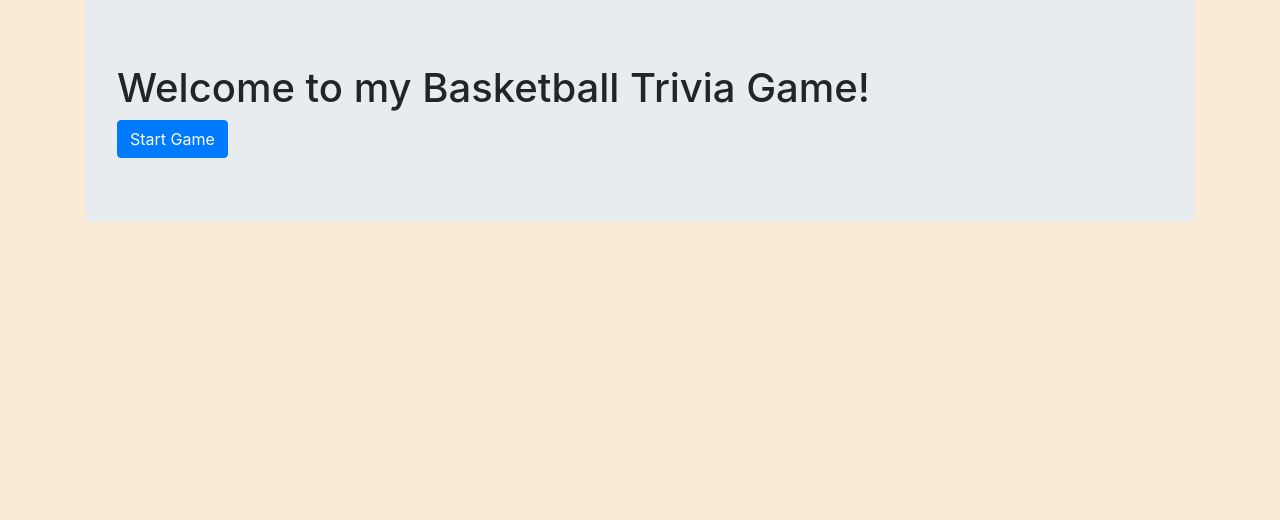
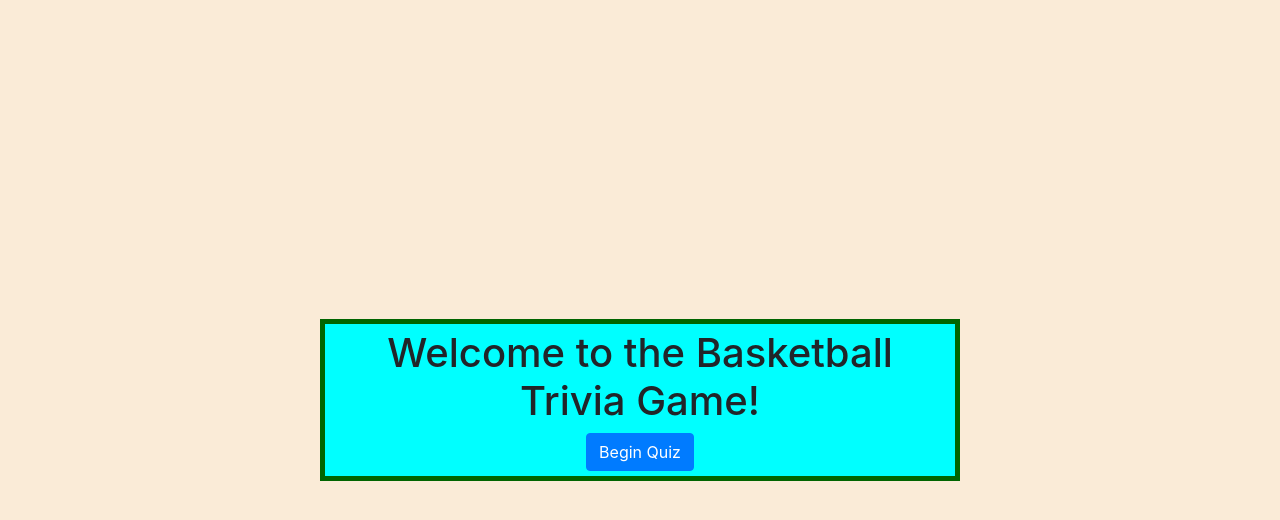
Before and after one commit to m3llington/TriviaGame, a plain HTML site: page index.html in a window 1280 px wide. Drawn offline with nearby package versions, Linux system fonts and the light colour scheme.

Commit message:
beginning rework of background, and changing of formatting of code

```diff
--- a/assets/css/style.css
+++ b/assets/css/style.css
@@ -7,6 +7,35 @@ body {
     padding: 5px;
 
 }
+#test {
+    position: fixed;
+    top: 50%;
+    left: 50%;
+    transform: translate(-50%, -50%);
+    -webkit-transform: translate(-50%, -50%);
+    -moz-transform: translate(-50%, -50%);
+    -o-transform: translate(-50%, -50%);
+    -ms-transform: translate(-50%, -50%);
+
+    text-align: center;
+    font-size: 20px;
+    background-color: cyan;
+    border: darkgreen 5px solid;
+    padding: 5px;
+    z-index: 100;
+  }
+
+  table {
+      position: absolute;
+      top: 0;
+      left: 0;
+  }
+
+  td {
+      position: relative;
+      top: 0;
+      left: 0;
+  }
 
 #start {
     margin-left: auto;
--- a/index.html
+++ b/index.html
@@ -20,10 +20,12 @@
 
     <div class="container">
 
-        <div class="jumbotron">
-            <h1>Welcome to my Basketball Trivia Game!</h1>
-            <button type="button" class="btn btn-primary" id="start">Start Game</button>
+
+            <div id="test">
+            <h1>Welcome to the Basketball Trivia Game!</h1>
+            <button type="button" class="btn btn-primary" id="start">Begin Quiz</button>
         </div>
+
 
         <h2 id="timer"></h2>
         <div id="game"></div>
```
Also changed, not shown: assets/images/firstpagebackground.png (added).
